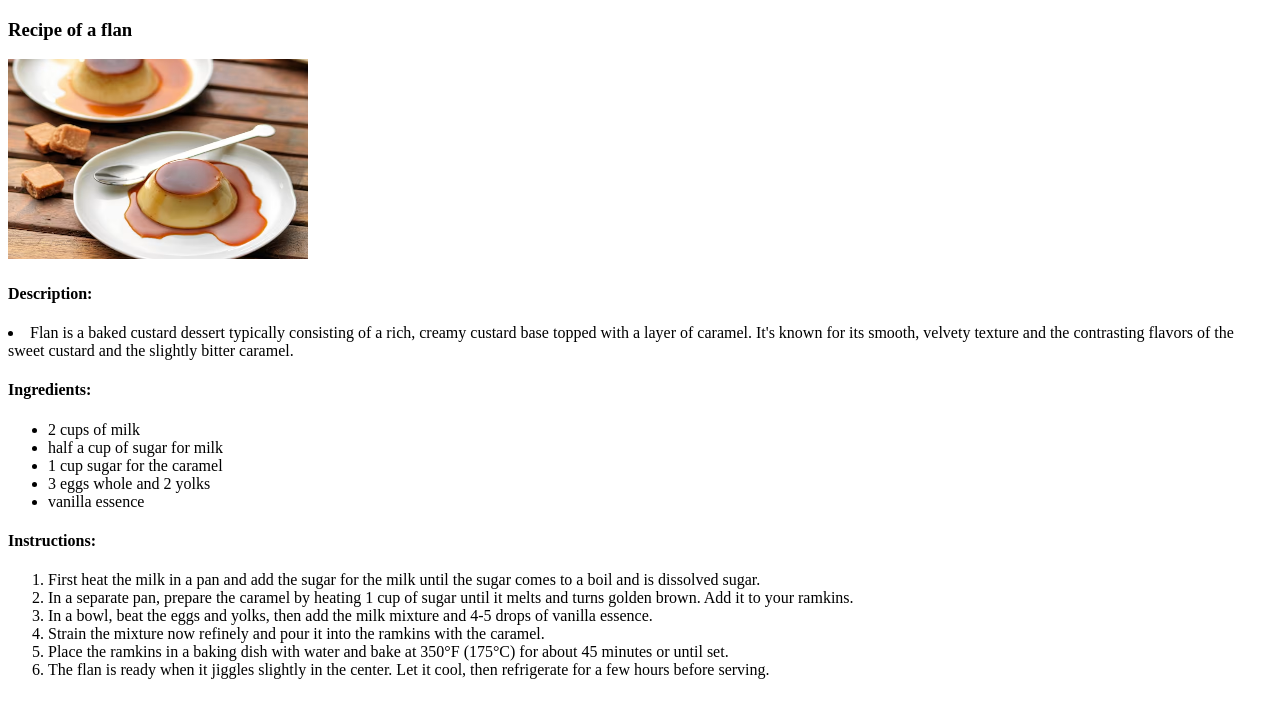
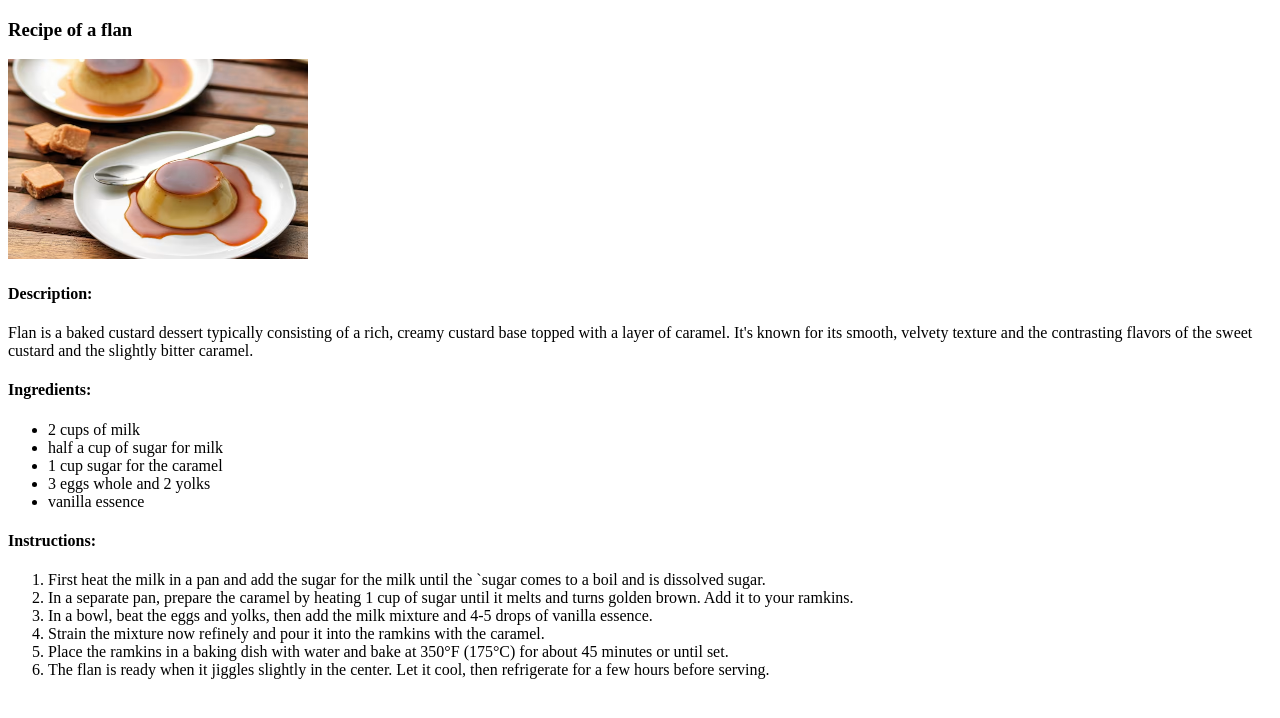
Before and after one commit to ramsh4aa/odin-recipes, a plain HTML site: page recipes/flan.html in a window 1280 px wide. Drawn offline with Linux system fonts and the light colour scheme.

Commit message:
description update

```diff
--- a/recipes/flan.html
+++ b/recipes/flan.html
@@ -4,7 +4,7 @@
         <h3><b>Recipe of a flan</b></h3>
         <img src="../images/flan.jpg" alt="Flan" width="300" height="200">
         <h4><b>Description: </b></h4>
-        <li>Flan is a baked custard dessert typically consisting of a rich, creamy custard base topped with a layer of caramel. It's known for its smooth, velvety texture and the contrasting flavors of the sweet custard and the slightly bitter caramel. </li>
+        <p>Flan is a baked custard dessert typically consisting of a rich, creamy custard base topped with a layer of caramel. It's known for its smooth, velvety texture and the contrasting flavors of the sweet custard and the slightly bitter caramel. </p>
         <h4><b>Ingredients:</b></h4>
         <ul>
             <li>2 cups of milk</li>
@@ -15,7 +15,7 @@
         </ul>
         <h4><b>Instructions:</b></h4>
         <ol>
-            <li>First heat the milk in a pan and add the sugar for the milk until the sugar comes to a boil and is dissolved sugar.</li>
+            <li>First heat the milk in a pan and add the sugar for the milk until the `sugar comes to a boil and is dissolved sugar.</li>
             <li>In a separate pan, prepare the caramel by heating 1 cup of sugar until it melts and turns golden brown. Add it to your ramkins.</li>
             <li>In a bowl, beat the eggs and yolks, then add the milk mixture and 4-5 drops of vanilla essence.</li>
             <li>Strain the mixture now refinely and pour it into the ramkins with the caramel.</li>
```
